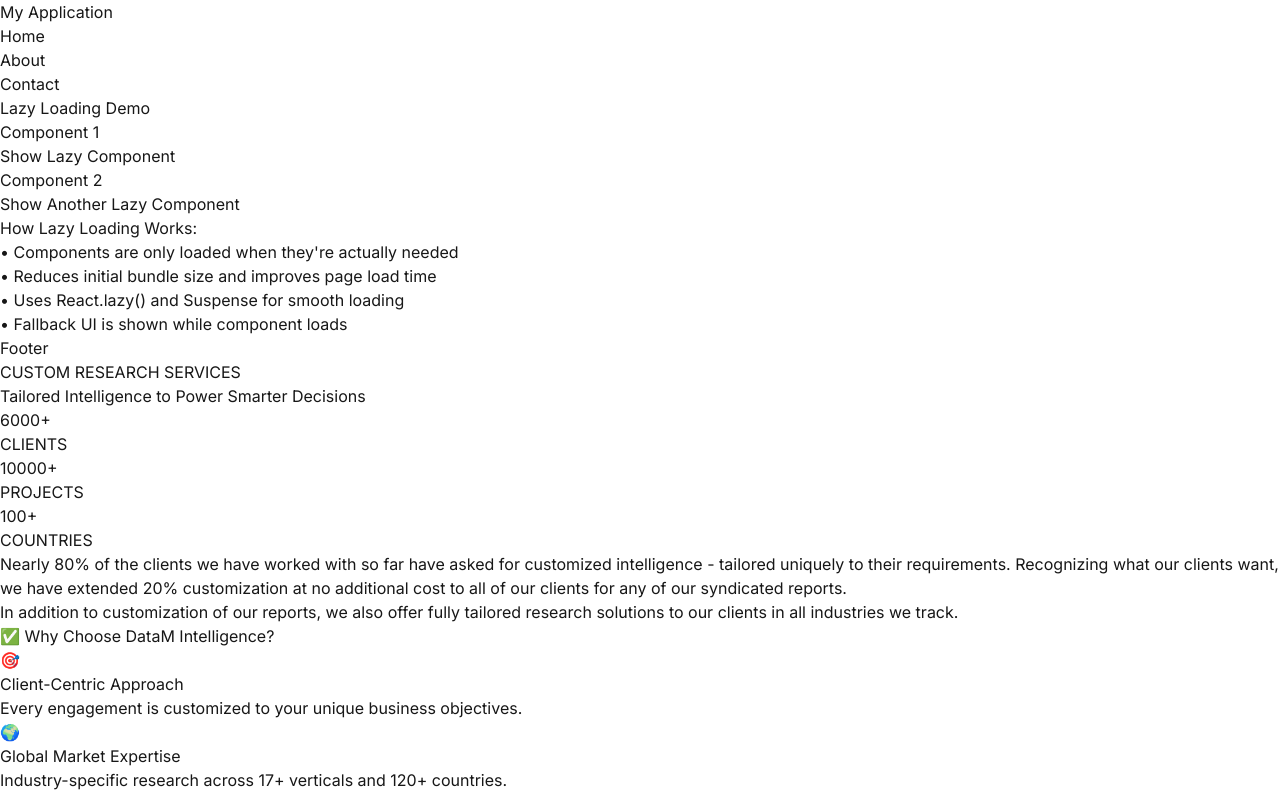
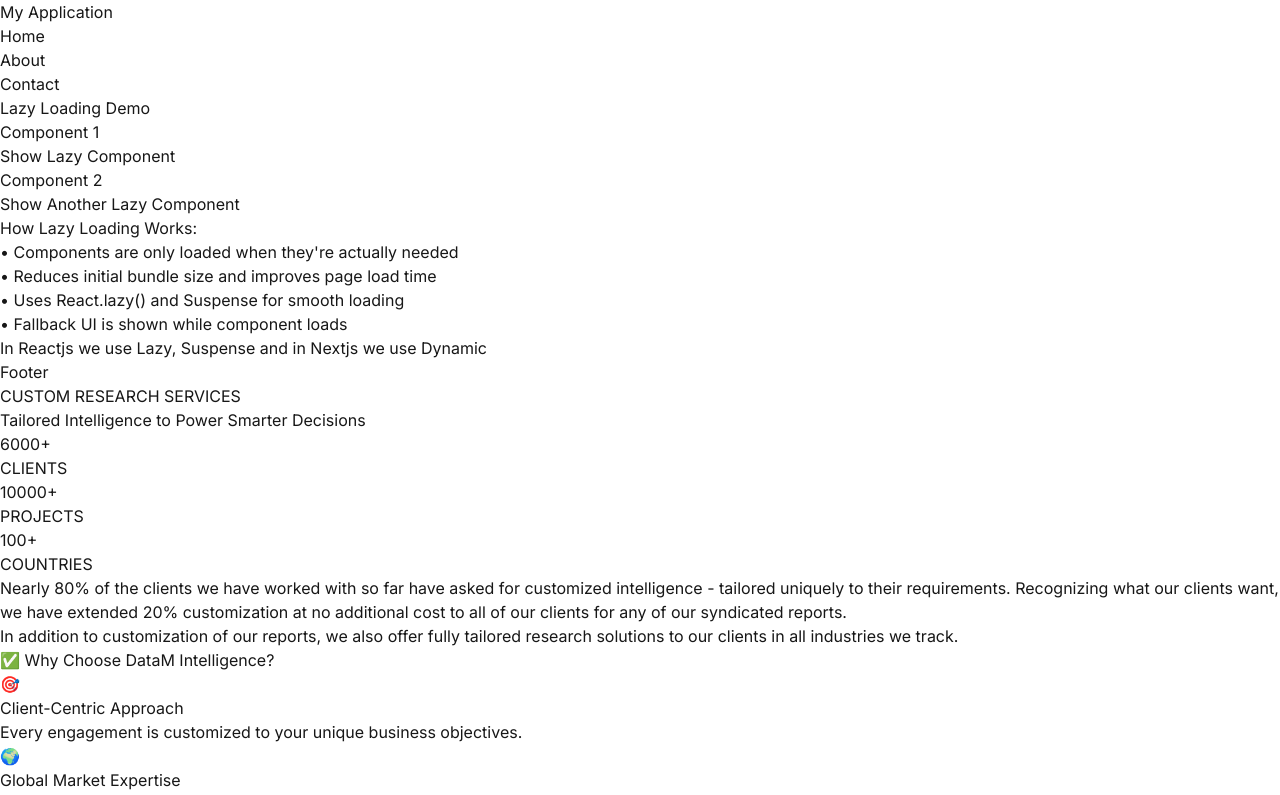
Before and after one commit to ShyamMatam/nextjs1, a Next.js app: page /lazyloading in a window 1280 px wide. Shown: the top 795 px of the page. Built offline with nearby package versions, Linux system fonts and the light colour scheme.

Commit message:
Update page.js

```diff
--- a/src/app/lazyloading/page.js
+++ b/src/app/lazyloading/page.js
@@ -69,6 +69,7 @@
                             <li>• Reduces initial bundle size and improves page load time</li>
                             <li>• Uses React.lazy() and Suspense for smooth loading</li>
                             <li>• Fallback UI is shown while component loads</li>
+                            <li> In Reactjs we use Lazy, Suspense and in Nextjs we use Dynamic</li>
                         </ul>
                     </div>
                 </div>
```
